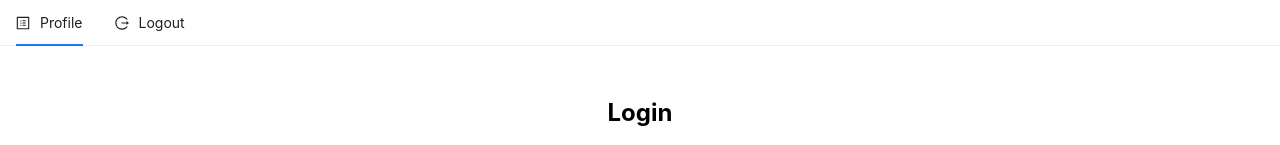
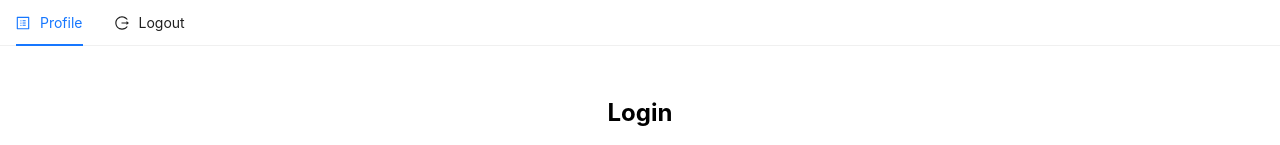
Before and after one commit to dondifer/react-social-media, a React (Create React App) app in the folder redux-project/: page / in a window 1280 px wide. Shown: the top 145 px of the page. Built offline with nearby package versions, Linux system fonts and the light colour scheme; sample sign-in values are in the browser's storage.

Commit message:
fix: header

```diff
--- a/redux-project/src/components/Header/Header.jsx
+++ b/redux-project/src/components/Header/Header.jsx
@@ -64,7 +64,9 @@ const Header = (props) => {
 
   useEffect(() => {
     if (token) {
-      setCurrent("products");
+      setCurrent("profile");
+    } else {
+      setCurrent("");
     }
   }, [token]);
   return (
```
